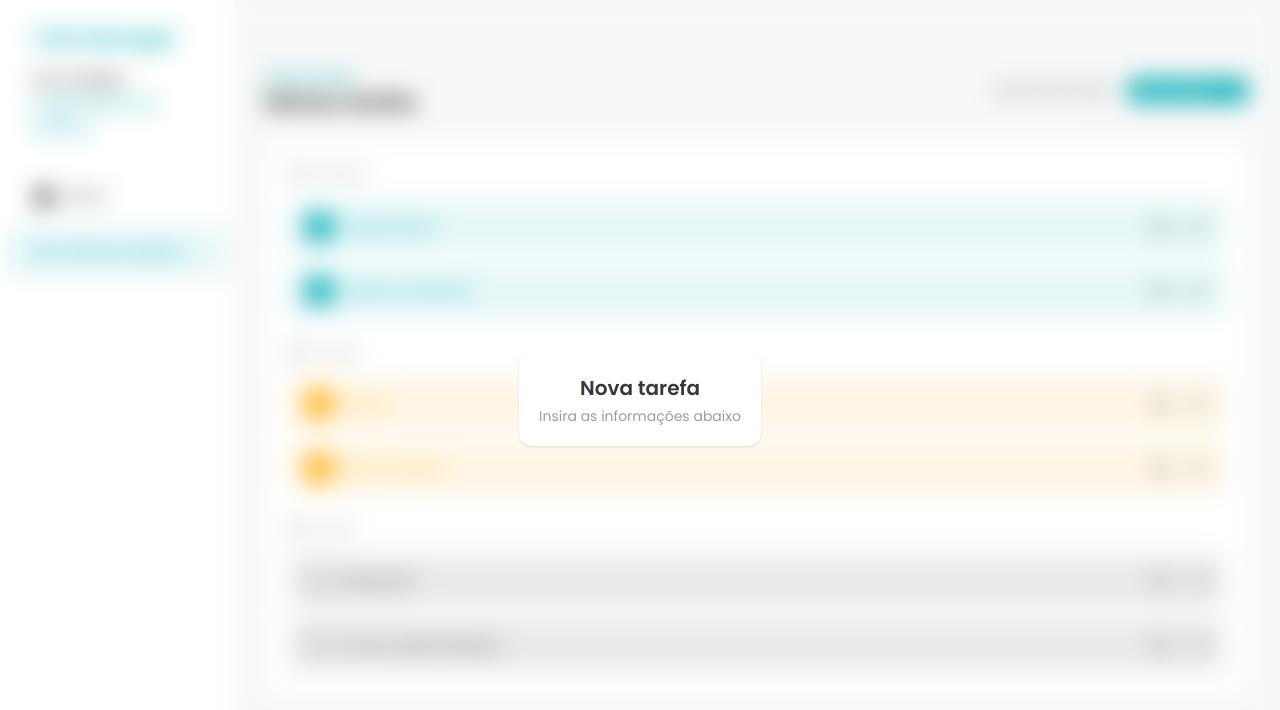
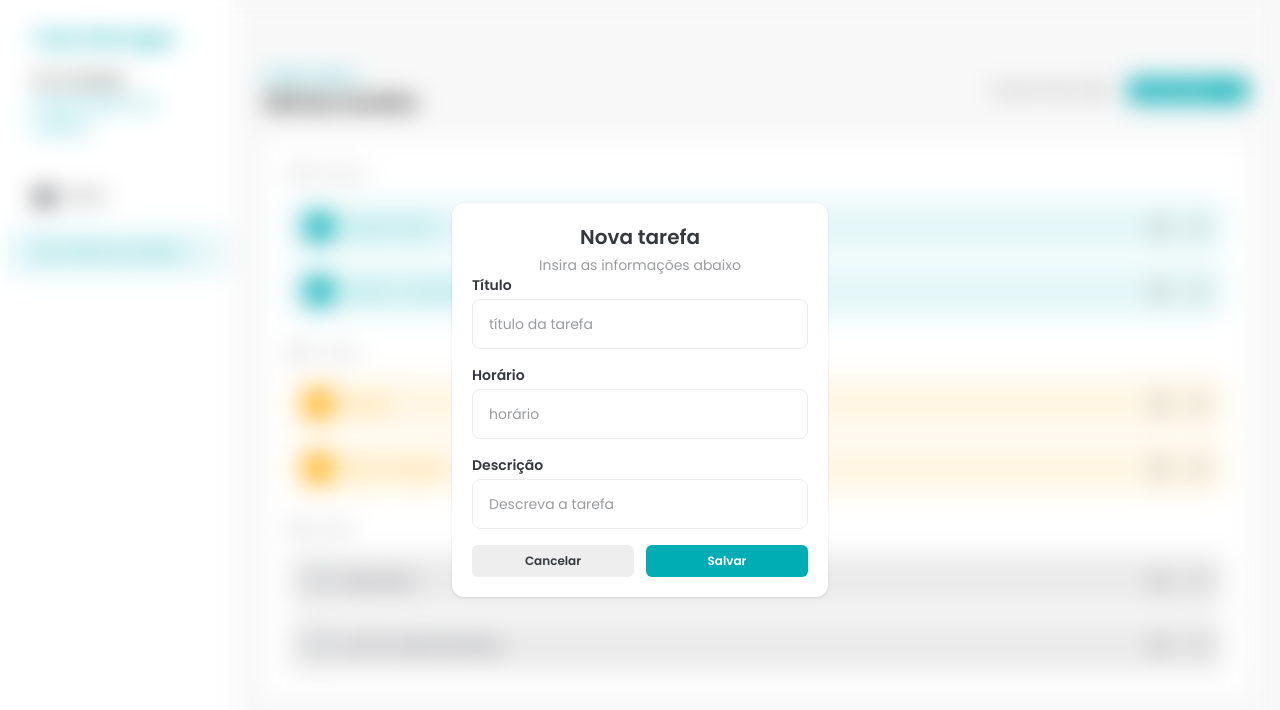
Before and after one commit to Grid2109/fsc-task-manager, a React (Vite) app: page / in a window 1280 px wide. Both pictures are taken after a click on the button "Nova tarefa". Shown: the top 710 px of the page. Built offline with nearby package versions, Linux system fonts and the light colour scheme.

Commit message:
feat: ensure AddTaskDialog can be closed

```diff
--- a/src/components/AddTaskDialog.jsx
+++ b/src/components/AddTaskDialog.jsx
@@ -1,5 +1,8 @@
 import { createPortal } from 'react-dom'
-export const AddTaskDialog = ({ isOpen }) => {
+
+import { Button } from './Button'
+import { Input } from './Input'
+export const AddTaskDialog = ({ isOpen, handleClose }) => {
   if (!isOpen) return null
   return createPortal(
     <div className='fixed bottom-0 left-0 top-0 flex h-screen w-screen items-center justify-center backdrop-blur-md'>
@@ -8,6 +11,28 @@
         <p className='mt-1 text-sm text-[#9A9C9F]'>
           Insira as informações abaixo
         </p>
+        <div className='flex w-[336px] flex-col space-y-4'>
+          <Input id='title' label='Título' placeholder='título da tarefa' />
+          <Input id='time' label='Horário' placeholder='horário' />
+          <Input
+            id='description'
+            label='Descrição'
+            placeholder='Descreva a tarefa'
+          />
+          <div className='flex gap-3'>
+            <Button
+              size='large'
+              variant='secondary'
+              className='w-full'
+              onClick={() => handleClose()}
+            >
+              Cancelar
+            </Button>
+            <Button size='large' className='w-full'>
+              Salvar
+            </Button>
+          </div>
+        </div>
       </div>
     </div>,
     document.body
--- a/src/components/Tasks.jsx
+++ b/src/components/Tasks.jsx
@@ -76,7 +76,10 @@
             <AddIcon />
           </Button>
 
-          <AddTaskDialog isOpen={addTaskDialogIsOpen} />
+          <AddTaskDialog
+            isOpen={addTaskDialogIsOpen}
+            handleClose={() => setAddTaskDialogIsOpen(false)}
+          />
         </div>
       </div>
       <div className='rounded-xl bg-white p-6'>
```
